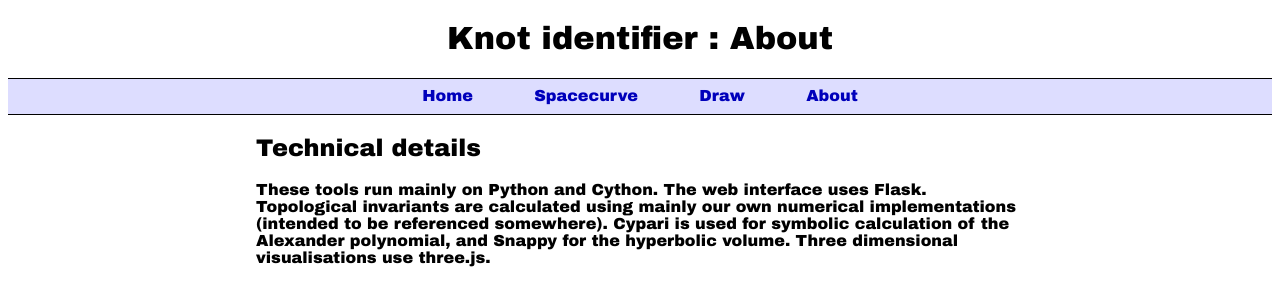
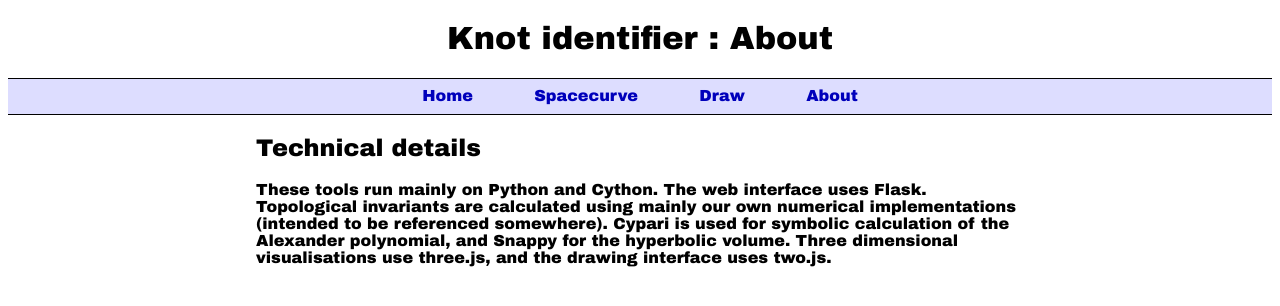
Before and after one commit to SPOCKnots/KnotID, a Flask app: page /about in a window 1280 px wide. Shown: the top 306 px of the page. Run offline with Flask 2, Linux system fonts and the light colour scheme; parts of the project's set-up code (start-up, migrations or seed data) failed here and were passed over.

Commit message:
Updated about page

```diff
--- a/templates/about.html
+++ b/templates/about.html
@@ -16,6 +16,6 @@ Flask. Topological invariants are calculated using mainly our own
 numerical implementations (intended to be referenced
 somewhere). Cypari is used for symbolic calculation of the Alexander
 polynomial, and Snappy for the hyperbolic volume. Three dimensional
-visualisations use three.js.
+visualisations use three.js, and the drawing interface uses two.js.
 </p>
 {% endblock %}
```
